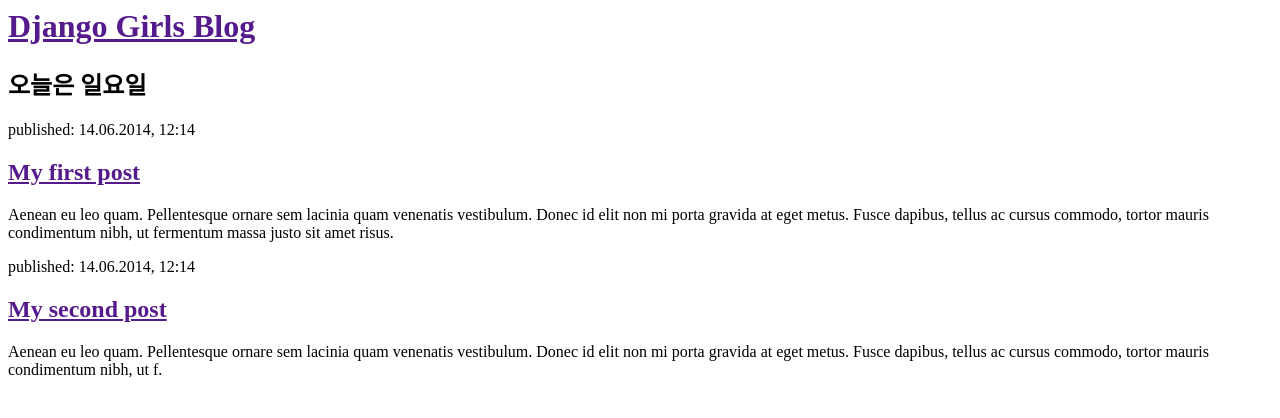
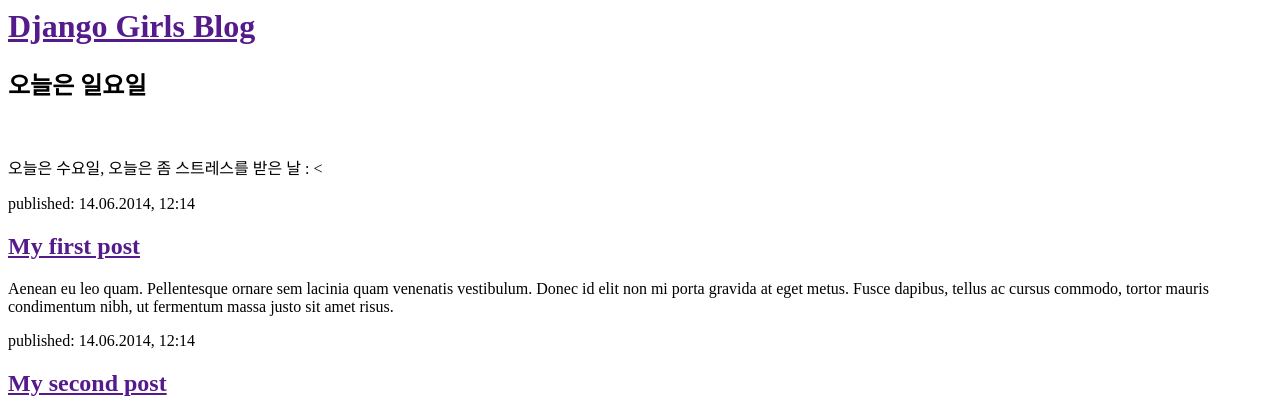
Before and after one commit to 777jmj/prac1, a Django app: page / in a window 1280 px wide. Shown: the top 418 px of the page. Run offline with Django 3.2, Linux system fonts and the light colour scheme.

Commit message:
20190904

```diff
--- a/mysite/blog/templates/blog/post_list.html
+++ b/mysite/blog/templates/blog/post_list.html
@@ -8,7 +8,8 @@
         </div>
 
         <div>
-            <h2>오늘은 일요일</h2>
+            <h2>오늘은 일요일</h2></br>
+            <p>오늘은 수요일, 오늘은 좀 스트레스를 받은 날 : < </p>
         </div>
 
         <div>
```
